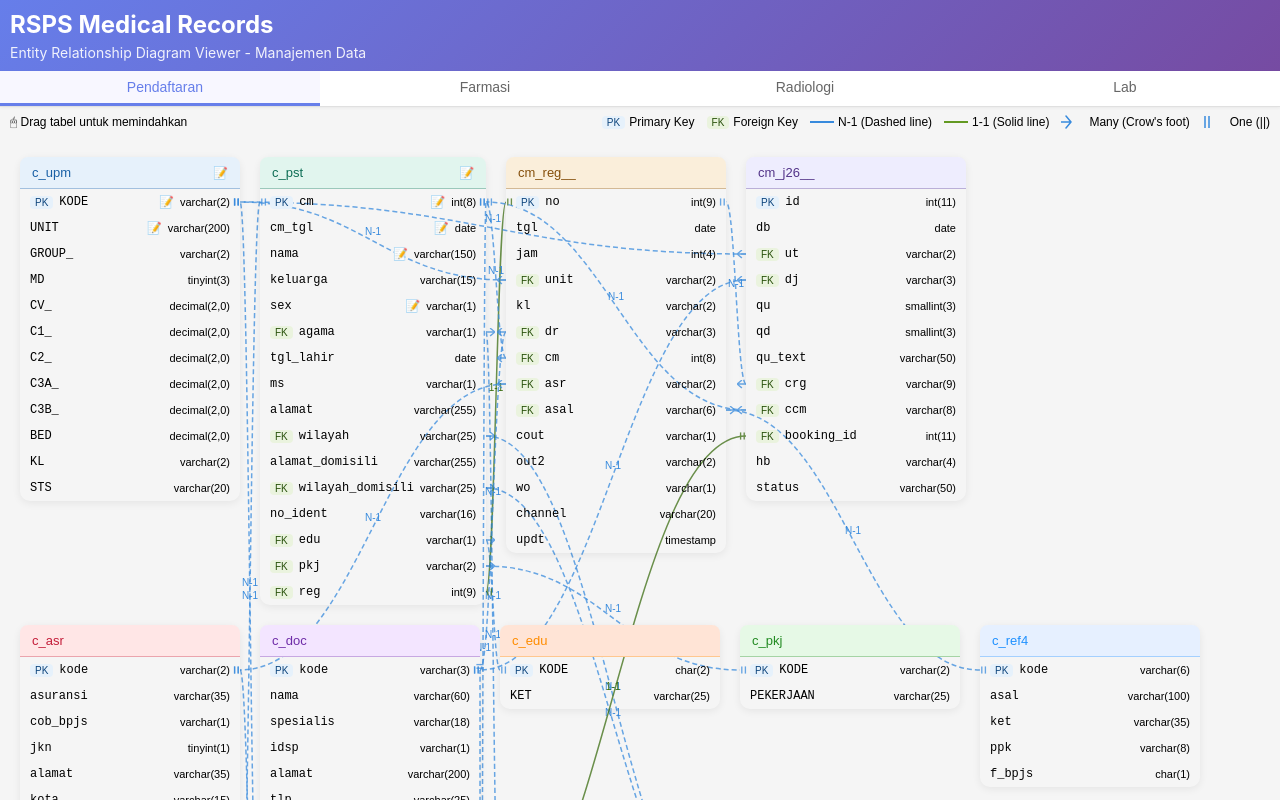
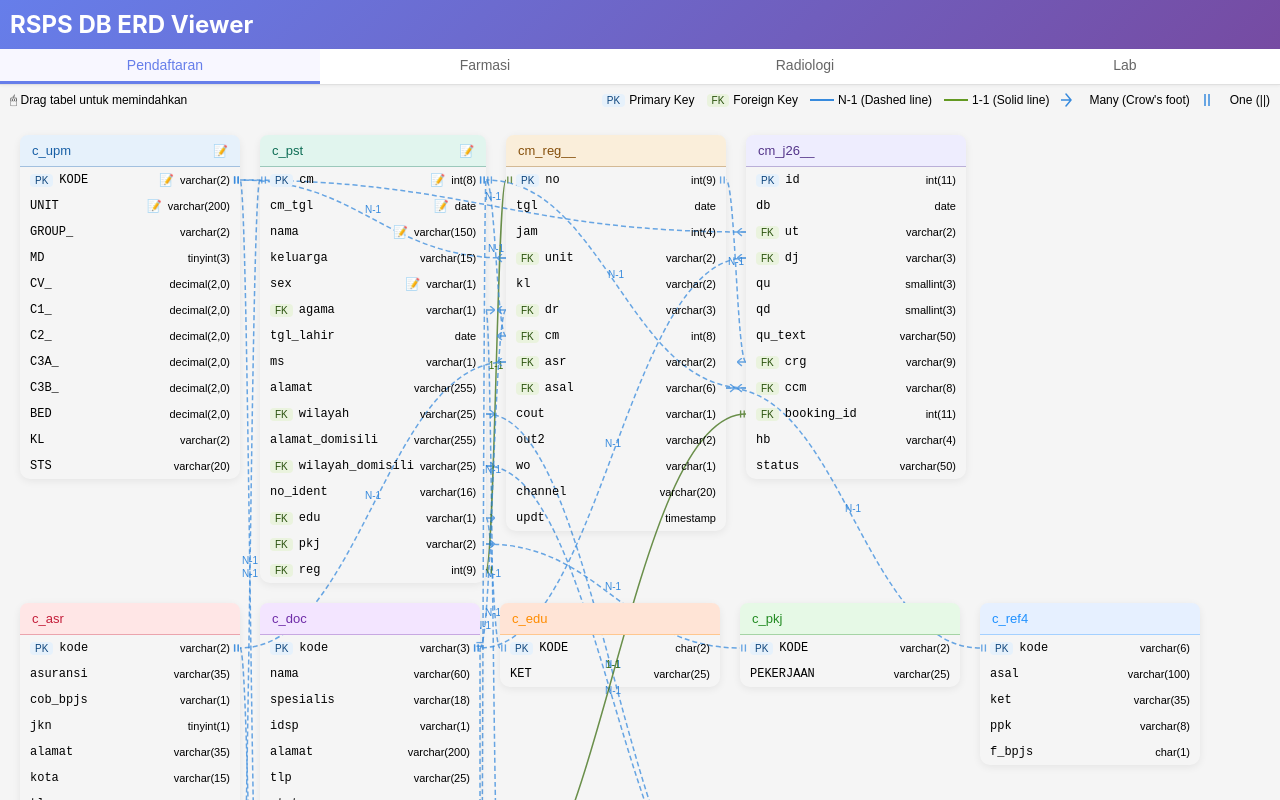
Before and after one commit to simrsps/rsps-erd, a plain HTML site: page index.html in a window 1280 px wide. Drawn offline with Linux system fonts and the light colour scheme.

Commit message:
clean title

```diff
--- a/index.html
+++ b/index.html
@@ -3,7 +3,7 @@
   <head>
     <meta charset="UTF-8" />
     <meta name="viewport" content="width=device-width, initial-scale=1.0" />
-    <title>RSPS Medical Records - ERD Viewer</title>
+    <title>RSPS DB ERD Viewer</title>
     <style>
       * {
         box-sizing: border-box;
@@ -122,8 +122,7 @@
   </head>
   <body>
     <div class="header">
-      <h2>RSPS Medical Records</h2>
-      <p>Entity Relationship Diagram Viewer - Manajemen Data</p>
+      <h2>RSPS DB ERD Viewer</h2>
     </div>
 
     <div class="tabs-container">
```
